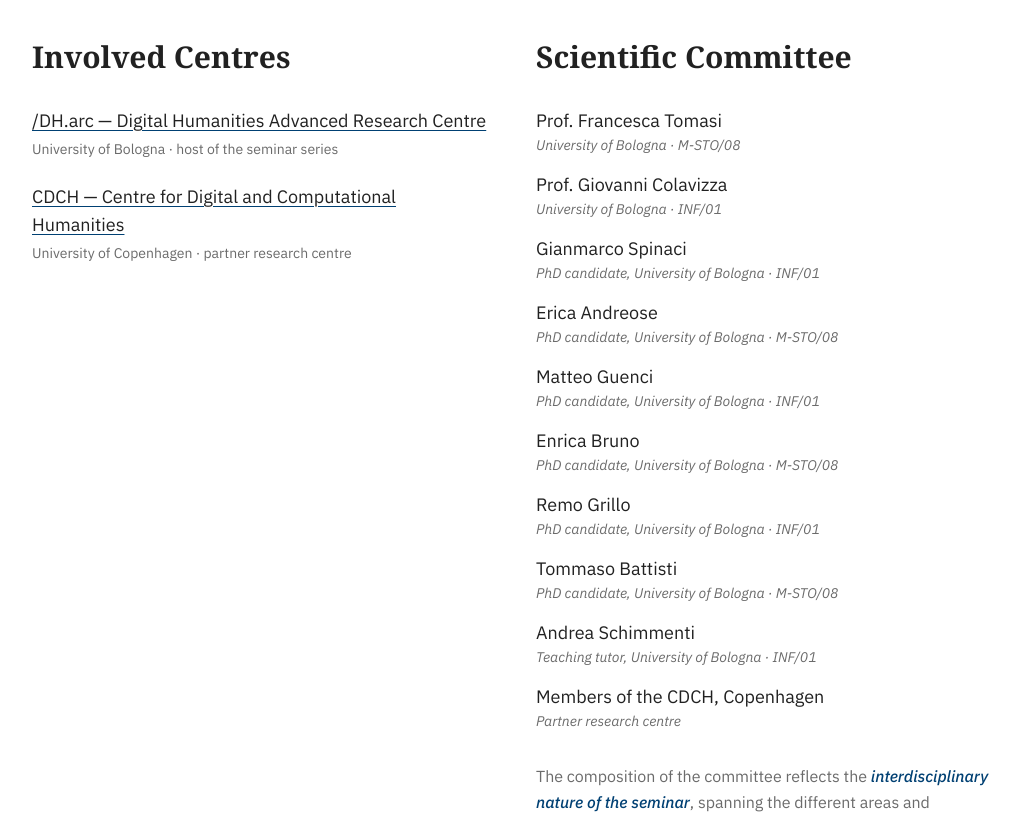
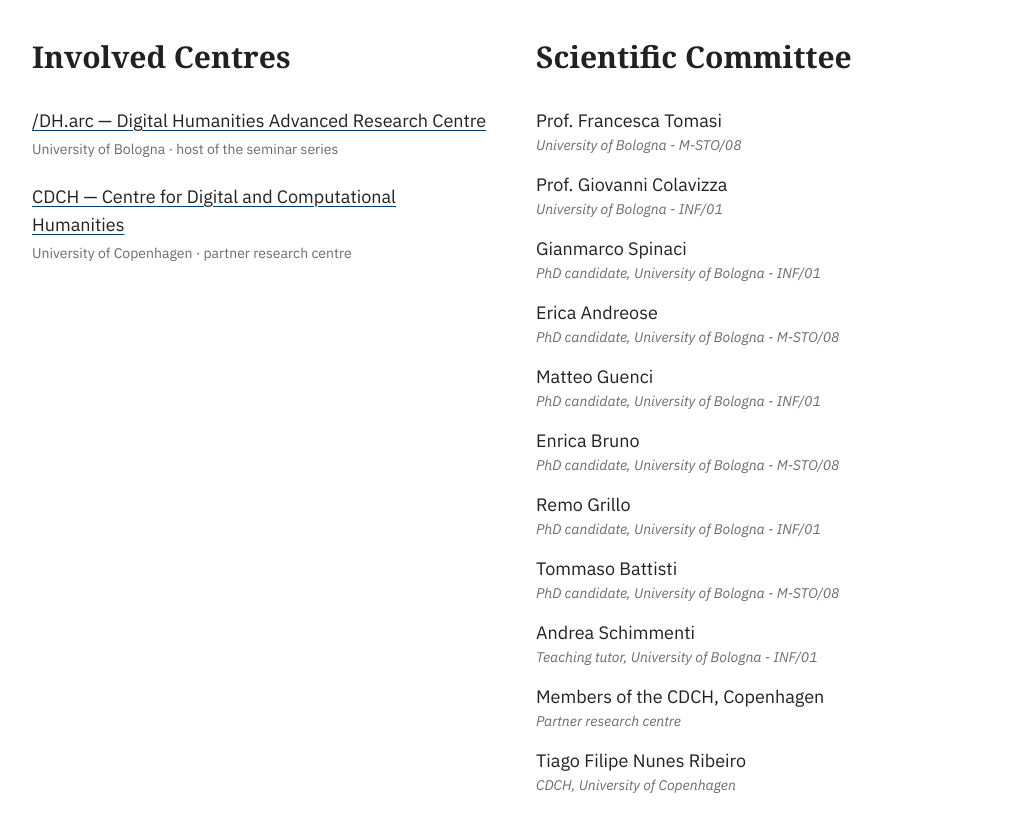
Before and after one commit to dharc-org/dharc-seminars, a React (Vite) app: page / in a window 1280 px wide. Shown: the part 4280-5094 px from the top of the page, without its empty margins (128-1148 px from the left). Built offline with nearby package versions, Linux system fonts and the light colour scheme; a web font is replaced by a local one.

Commit message:
feat(committee): add three CDCH members and tidy affiliation formatting

```diff
--- a/src/components/Committee.jsx
+++ b/src/components/Committee.jsx
@@ -13,16 +13,19 @@
 ]
 
 const members = [
-  { name: 'Prof. Francesca Tomasi', affiliation: 'University of Bologna · M-STO/08' },
-  { name: 'Prof. Giovanni Colavizza', affiliation: 'University of Bologna · INF/01' },
-  { name: 'Gianmarco Spinaci', affiliation: 'PhD candidate, University of Bologna · INF/01' },
-  { name: 'Erica Andreose', affiliation: 'PhD candidate, University of Bologna · M-STO/08' },
-  { name: 'Matteo Guenci', affiliation: 'PhD candidate, University of Bologna · INF/01' },
-  { name: 'Enrica Bruno', affiliation: 'PhD candidate, University of Bologna · M-STO/08' },
-  { name: 'Remo Grillo', affiliation: 'PhD candidate, University of Bologna · INF/01' },
-  { name: 'Tommaso Battisti', affiliation: 'PhD candidate, University of Bologna · M-STO/08' },
-  { name: 'Andrea Schimmenti', affiliation: 'Teaching tutor, University of Bologna · INF/01' },
+  { name: 'Prof. Francesca Tomasi', affiliation: 'University of Bologna - M-STO/08' },
+  { name: 'Prof. Giovanni Colavizza', affiliation: 'University of Bologna - INF/01' },
+  { name: 'Gianmarco Spinaci', affiliation: 'PhD candidate, University of Bologna - INF/01' },
+  { name: 'Erica Andreose', affiliation: 'PhD candidate, University of Bologna - M-STO/08' },
+  { name: 'Matteo Guenci', affiliation: 'PhD candidate, University of Bologna - INF/01' },
+  { name: 'Enrica Bruno', affiliation: 'PhD candidate, University of Bologna - M-STO/08' },
+  { name: 'Remo Grillo', affiliation: 'PhD candidate, University of Bologna - INF/01' },
+  { name: 'Tommaso Battisti', affiliation: 'PhD candidate, University of Bologna - M-STO/08' },
+  { name: 'Andrea Schimmenti', affiliation: 'Teaching tutor, University of Bologna - INF/01' },
   { name: 'Members of the CDCH, Copenhagen', affiliation: 'Partner research centre' },
+  { name: 'Tiago Filipe Nunes Ribeiro', affiliation: 'CDCH, University of Copenhagen' },
+  { name: 'Selda Eren', affiliation: 'CDCH, University of Copenhagen' },
+  { name: 'Yevhenii Osadchuk', affiliation: 'CDCH, University of Copenhagen' },
 ]
 
 export default function Committee() {
```
